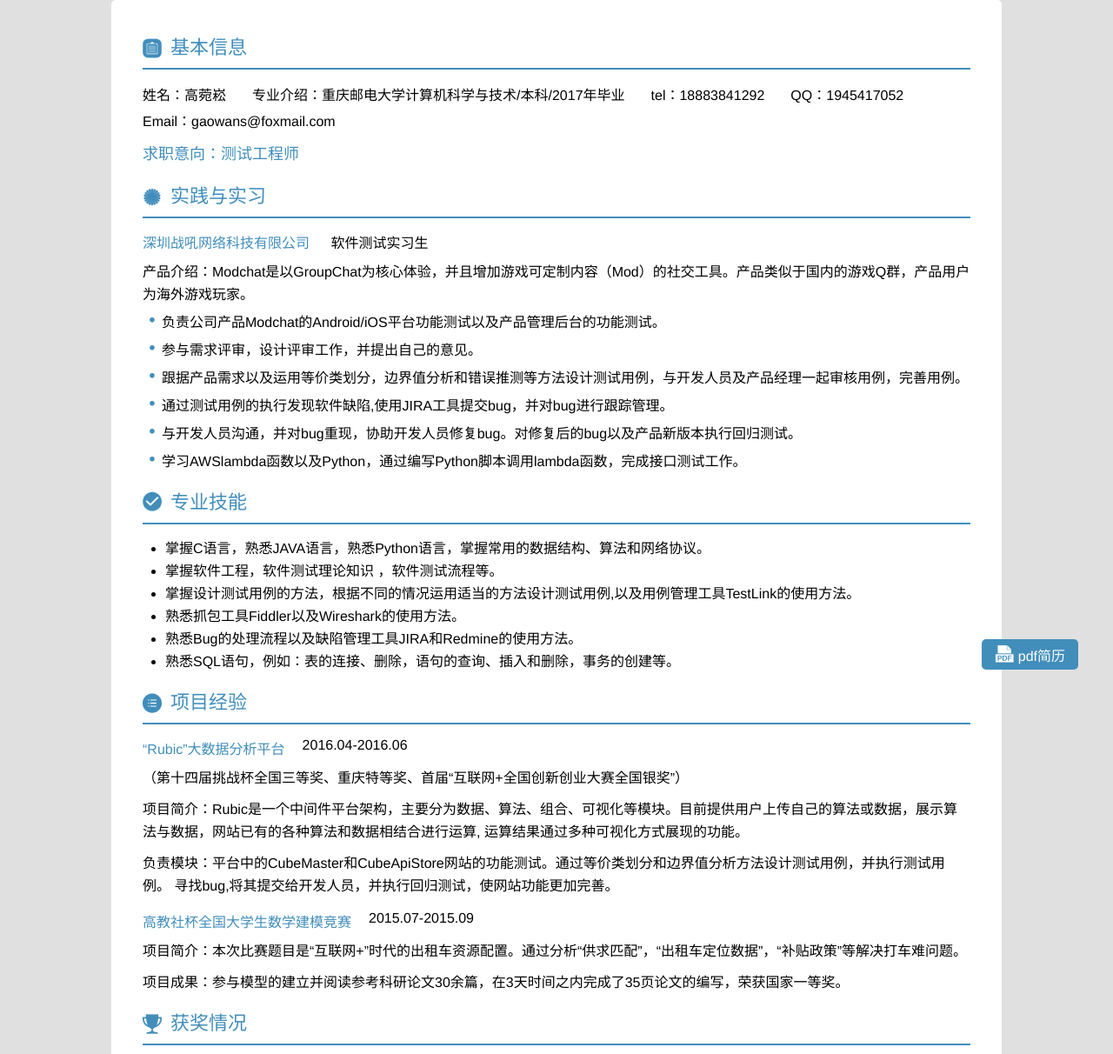
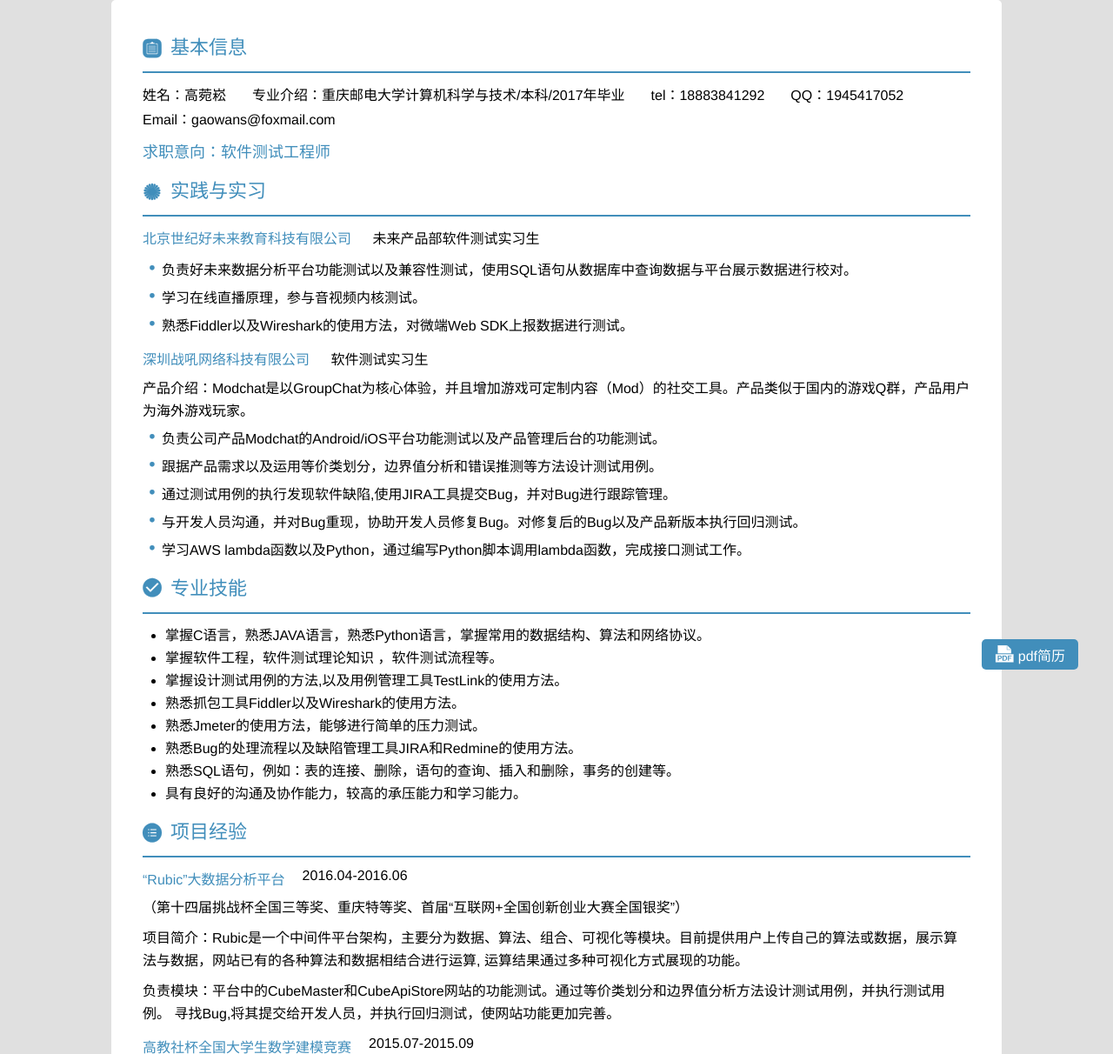
Before and after one commit to gaowansong/wans-1, a plain HTML site: page index.html in a window 1280 px wide. Shown: the top 1212 px of the page at 87% size. Drawn offline with Linux system fonts and the light colour scheme.

Commit message:
change info

```diff
--- a/index.html
+++ b/index.html
@@ -24,12 +24,33 @@
 					<li>tel：<a href="tel:18883841292">18883841292</a></li>
 					<li>QQ：<a href="tencent://message/?uin=1945417052">1945417052</a></li>
 					<li>Email：<a href="mailto://gaowans@foxmail.com">gaowans@foxmail.com</a></li>
-					<li class="post">求职意向：<span>测试工程师</span></li>
+					<li class="post">求职意向：<span>软件测试工程师</span></li>
 				</ul>
 			</div>
 		</section>
 		<section>
 			<aside><i class="icon iconfont">&#xe63a;</i>实践与实习</aside>
+			<div class="content">
+				<div>
+					<span class="company">北京世纪好未来教育科技有限公司</span>
+					<span class="department">未来产品部软件测试实习生</span>
+				</div>
+				<div class="p_content">
+					<ul>
+						<li>
+							<!-- <span class="project_name">腾讯iconfont官网</span> -->
+							<ul class="project_list">
+								<li><i class="icon iconfont">&#xe6a2;</i>负责好未来数据分析平台功能测试以及兼容性测试，使用SQL语句从数据库中查询数据与平台展示数据进行校对。
+								</li>
+								<li><i class="icon iconfont">&#xe6a2;</i>学习在线直播原理，参与音视频内核测试。
+								</li>
+								<li><i class="icon iconfont">&#xe6a2;</i>熟悉Fiddler以及Wireshark的使用方法，对微端Web SDK上报数据进行测试。
+								</li>
+							</ul>
+						</li>
+					</ul>
+				</div>
+			</div>
 			<div class="content">
 				<div>
 					<span class="company">深圳战吼网络科技有限公司</span>
@@ -44,14 +65,13 @@
 								</li>
 								<li><i class="icon iconfont">&#xe6a2;</i>负责公司产品Modchat的Android/iOS平台功能测试以及产品管理后台的功能测试。
 								</li>
-								<li><i class="icon iconfont">&#xe6a2;</i>参与需求评审，设计评审工作，并提出自己的意见。</li>
-								<li><i class="icon iconfont">&#xe6a2;</i>跟据产品需求以及运用等价类划分，边界值分析和错误推测等方法设计测试用例，与开发人员及产品经理一起审核用例，完善用例。
+								<li><i class="icon iconfont">&#xe6a2;</i>跟据产品需求以及运用等价类划分，边界值分析和错误推测等方法设计测试用例。
 								</li>
-								<li><i class="icon iconfont">&#xe6a2;</i>通过测试用例的执行发现软件缺陷,使用JIRA工具提交bug，并对bug进行跟踪管理。
+								<li><i class="icon iconfont">&#xe6a2;</i>通过测试用例的执行发现软件缺陷,使用JIRA工具提交Bug，并对Bug进行跟踪管理。
 								</li>
-								<li><i class="icon iconfont">&#xe6a2;</i>与开发人员沟通，并对bug重现，协助开发人员修复bug。对修复后的bug以及产品新版本执行回归测试。
+								<li><i class="icon iconfont">&#xe6a2;</i>与开发人员沟通，并对Bug重现，协助开发人员修复Bug。对修复后的Bug以及产品新版本执行回归测试。
 								</li>
-								<li><i class="icon iconfont">&#xe6a2;</i>学习AWSlambda函数以及Python，通过编写Python脚本调用lambda函数，完成接口测试工作。
+								<li><i class="icon iconfont">&#xe6a2;</i>学习AWS lambda函数以及Python，通过编写Python脚本调用lambda函数，完成接口测试工作。
 								</li>
 
 							</ul>
@@ -59,6 +79,7 @@
 					</ul>
 				</div>
 			</div>
+
 		</section>
 		<section>
 			<aside><i class="icon iconfont">&#xe6a5;</i>专业技能</aside>
@@ -66,10 +87,12 @@
 				<ul>
 					<li>掌握C语言，熟悉JAVA语言，熟悉Python语言，掌握常用的数据结构、算法和网络协议。</li>
 					<li>掌握软件工程，软件测试理论知识 ，软件测试流程等。</li>
-					<li>掌握设计测试用例的方法，根据不同的情况运用适当的方法设计测试用例,以及用例管理工具TestLink的使用方法。</li>
+					<li>掌握设计测试用例的方法,以及用例管理工具TestLink的使用方法。</li>
 					<li>熟悉抓包工具Fiddler以及Wireshark的使用方法。</li>
+					<li>熟悉Jmeter的使用方法，能够进行简单的压力测试。</li>
 					<li>熟悉Bug的处理流程以及缺陷管理工具JIRA和Redmine的使用方法。</li>
 					<li>熟悉SQL语句，例如：表的连接、删除，语句的查询、插入和删除，事务的创建等。</li>
+					<li>具有良好的沟通及协作能力，较高的承压能力和学习能力。
 				</ul>
 			</div>
 		</section>
@@ -86,7 +109,7 @@
 					项目简介：Rubic是一个中间件平台架构，主要分为数据、算法、组合、可视化等模块。目前提供用户上传自己的算法或数据，展示算法与数据，网站已有的各种算法和数据相结合进行运算, 运算结果通过多种可视化方式展现的功能。
 				</article>
 				<article class="p_content">
-					负责模块：平台中的CubeMaster和CubeApiStore网站的功能测试。通过等价类划分和边界值分析方法设计测试用例，并执行测试用例。 寻找bug,将其提交给开发人员，并执行回归测试，使网站功能更加完善。
+					负责模块：平台中的CubeMaster和CubeApiStore网站的功能测试。通过等价类划分和边界值分析方法设计测试用例，并执行测试用例。 寻找Bug,将其提交给开发人员，并执行回归测试，使网站功能更加完善。
 				</article>
 
 			</div>
@@ -95,7 +118,7 @@
 					<span class="company">高教社杯全国大学生数学建模竞赛</span>
 					<span class="department">2015.07-2015.09</span>
 				</div>
-				<article class="p_content">项目简介：本次比赛题目是“互联网+”时代的出租车资源配置。通过分析“供求匹配”，“出租车定位数据”，“补贴政策”等解决打车难问题。</article>
+				<article class="p_content">项目简介：本次比赛题目是“互联网+”时代的出租车资源配置。通过分析“供求匹配”，“出租车定位数据”，“补贴政策”解决打车难问题。</article>
 				<article class="p_content">项目成果：参与模型的建立并阅读参考科研论文30余篇，在3天时间之内完成了35页论文的编写，荣获国家一等奖。</article>
 			</div>
 		</section>
--- a/style/style.css
+++ b/style/style.css
@@ -47,6 +47,11 @@ a{
         width:100%;
     }
 }
+@media only screen and (max-width: 414px) {
+    .container {
+        padding: 5px;
+    }
+}
 .container:hover{
 	box-shadow: 0 5px 10px 0 rgba(0,0,0,0.4);
 }
@@ -57,14 +62,14 @@ aside{
 	color: #418ebb;
 	font-size: 22px;
 	vertical-align: middle;
-	padding-bottom: 10px;
+	padding-bottom: 14px;
 	border-bottom:2px solid #418ebb;
 }
 aside i{
 	margin-right: 10px;
 }
 .content{
-	margin: 15px 0;
+	margin: 12px 0;
 }
 .content:after{
 	content: "";
@@ -74,17 +79,18 @@ aside i{
 .info li{
 	float: left;
 	margin-right: 30px;
-	line-height: 30px;
+	line-height: 28px;
 }
 .post{
 	color: #418ebb;
 	clear: both;
-	margin-top: 7px;
+	margin-top: 9px;
 	font-size: 18px;
 }
 .company{
 	// font-size: 14px;
 	color: #418ebb;
+	font-weight: 500;
 	margin-right: 20px;
 }
 .department{
@@ -99,7 +105,7 @@ aside i{
 	float: left;
 }
 .p_content{
-	margin-top: 10px;
+	margin-top: 9px;
 	line-height: 26px;
 }
 .p_content ul li{
@@ -107,7 +113,7 @@ aside i{
 	line-height: 26px;
 }
 .project_name{
-	font-weight: 500;
+	font-weight: 400;
 	margin-right: 30px;
 }
 .project_list li:first-child{
@@ -129,7 +135,7 @@ aside i{
 }
 .award li{
 	float: left;
-	line-height: 28px;
+	line-height: 30px;
 	margin-right: 100px;
 }
 
@@ -143,3 +149,6 @@ aside i{
 	bottom: 30px;
 	right: 40px;
 }
+// .pdf:hover{
+// 	background-color: #3c83ad;
+// }
```
